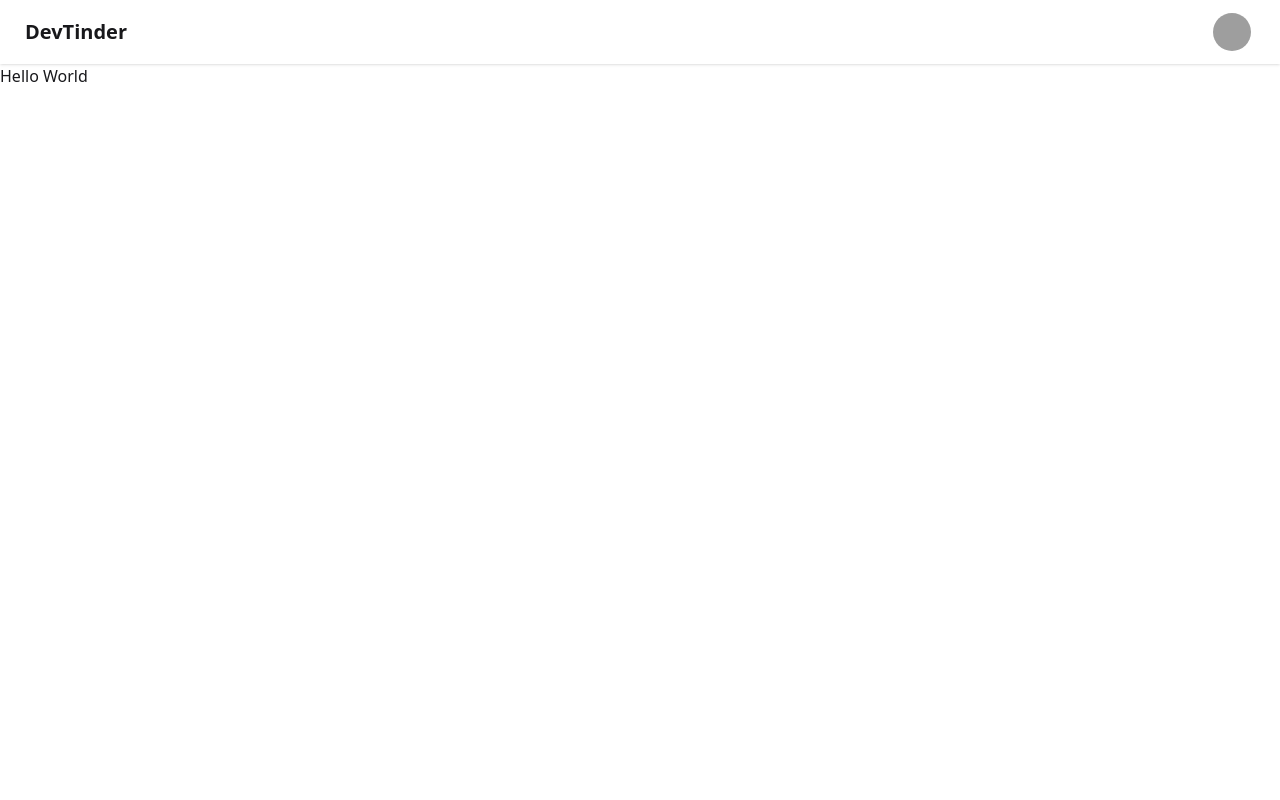
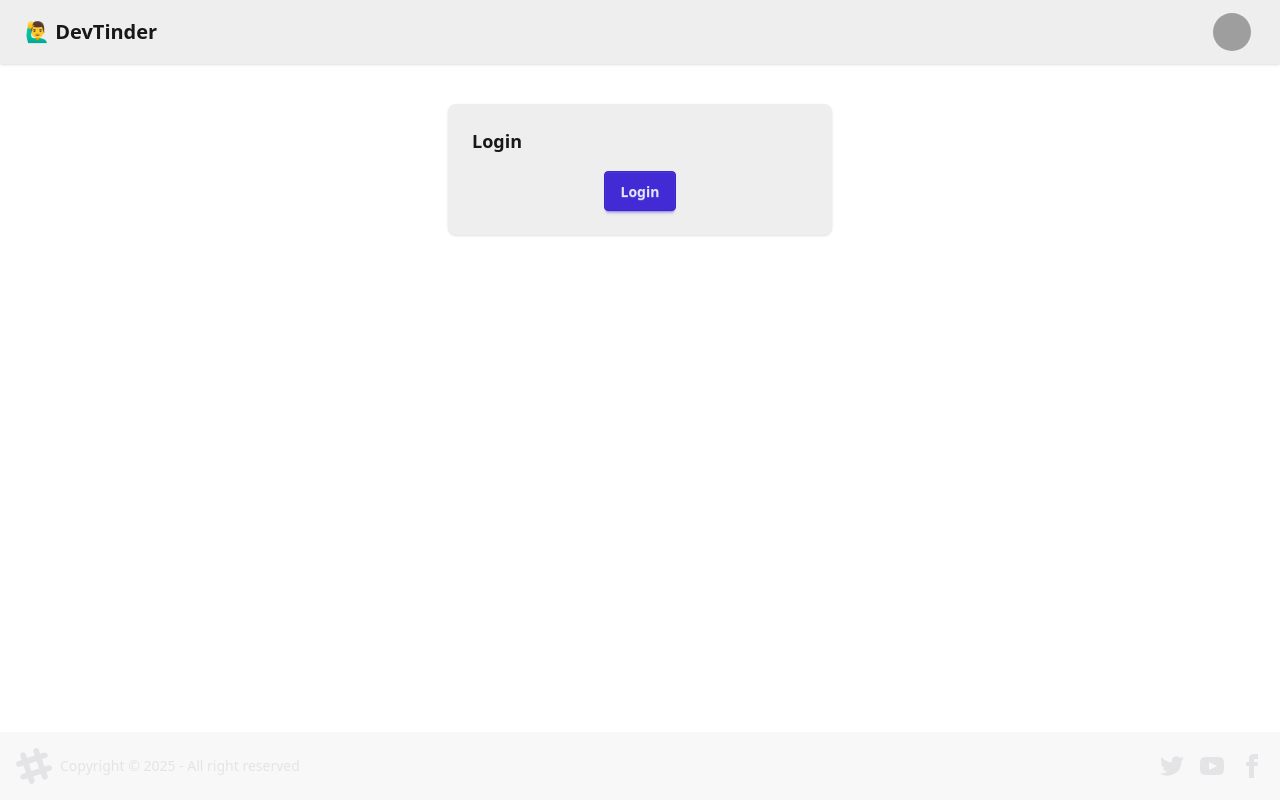
Before and after one commit to achalkumar98/devTinder-web, a React (Vite) app: page /login in a window 1280 px wide. Built offline with nearby package versions, Linux system fonts and the light colour scheme; grey boxes are pictures that could not be loaded.

Commit message:
give routes

```diff
--- a/package.json
+++ b/package.json
@@ -13,6 +13,7 @@
     "@tailwindcss/vite": "^4.1.11",
     "react": "^19.1.0",
     "react-dom": "^19.1.0",
+    "react-router-dom": "^7.7.1",
     "tailwindcss": "^4.1.11"
   },
   "devDependencies": {
--- a/src/App.jsx
+++ b/src/App.jsx
@@ -1,36 +1,19 @@
+import { BrowserRouter, Routes, Route } from "react-router-dom"
+import Body from "./Body"
+import Profile from "./Profile"
+import Login from "./Login"
 
 function App() {
   return (
     <>
-    <div className="navbar bg-base-100 shadow-sm">
-  <div className="flex-1">
-    <a className="btn btn-ghost text-xl">DevTinder</a>
-  </div>
-  <div className="flex gap-2 mx-5">
-    <div className="dropdown dropdown-end">
-      <div tabIndex={0} role="button" className="btn btn-ghost btn-circle avatar">
-        <div className="w-10 rounded-full">
-          <img
-            alt="Tailwind CSS Navbar component"
-            src="https://img.daisyui.com/images/stock/photo-1534528741775-53994a69daeb.webp" />
-        </div>
-      </div>
-      <ul
-        tabIndex={0}
-        className="menu menu-sm dropdown-content bg-base-100 rounded-box z-1 mt-3 w-52 p-2 shadow">
-        <li>
-          <a className="justify-between">
-            Profile
-            <span className="badge">New</span>
-          </a>
-        </li>
-        <li><a>Settings</a></li>
-        <li><a>Logout</a></li>
-      </ul>
-    </div>
-  </div>
-</div>
-      <h1>Hello World</h1>
+  <BrowserRouter basename="/">
+    <Routes>
+      <Route path="/" element={<Body />}>
+        <Route path="/login" element={<Login />} />
+        <Route path="/profile" element={<Profile />} />
+      </Route>
+    </Routes>
+  </BrowserRouter>
     </>
   )
 }
--- /dev/null
+++ b/src/Body.jsx
@@ -0,0 +1,15 @@
+import Footer from './Footer'
+import NavBar from './NavBar'
+import { Outlet } from 'react-router-dom'
+
+const Body = () => {
+  return (
+    <div>
+      <NavBar />
+      <Outlet />
+      <Footer />
+    </div>
+  )
+}
+
+export default Body
--- /dev/null
+++ b/src/Footer.jsx
@@ -0,0 +1,59 @@
+import React from "react";
+
+const Footer = () => {
+  return (
+    <footer className="footer sm:footer-horizontal bg-base-200 text-neutral-content p-4 fixed bottom-0">
+      <aside className="grid-flow-col items-center">
+        <svg
+          width="36"
+          height="36"
+          viewBox="0 0 24 24"
+          xmlns="http://www.w3.org/2000/svg"
+          fillRule="evenodd"
+          clipRule="evenodd"
+          className="fill-current"
+        >
+          <path d="M22.672 15.226l-2.432.811.841 2.515c.33 1.019-.209 2.127-1.23 2.456-1.15.325-2.148-.321-2.463-1.226l-.84-2.518-5.013 1.677.84 2.517c.391 1.203-.434 2.542-1.831 2.542-.88 0-1.601-.564-1.86-1.314l-.842-2.516-2.431.809c-1.135.328-2.145-.317-2.463-1.229-.329-1.018.211-2.127 1.231-2.456l2.432-.809-1.621-4.823-2.432.808c-1.355.384-2.558-.59-2.558-1.839 0-.817.509-1.582 1.327-1.846l2.433-.809-.842-2.515c-.33-1.02.211-2.129 1.232-2.458 1.02-.329 2.13.209 2.461 1.229l.842 2.515 5.011-1.677-.839-2.517c-.403-1.238.484-2.553 1.843-2.553.819 0 1.585.509 1.85 1.326l.841 2.517 2.431-.81c1.02-.33 2.131.211 2.461 1.229.332 1.018-.21 2.126-1.23 2.456l-2.433.809 1.622 4.823 2.433-.809c1.242-.401 2.557.484 2.557 1.838 0 .819-.51 1.583-1.328 1.847m-8.992-6.428l-5.01 1.675 1.619 4.828 5.011-1.674-1.62-4.829z"></path>
+        </svg>
+        <p>Copyright © {new Date().getFullYear()} - All right reserved</p>
+      </aside>
+      <nav className="grid-flow-col gap-4 md:place-self-center md:justify-self-end">
+        <a>
+          <svg
+            xmlns="http://www.w3.org/2000/svg"
+            width="24"
+            height="24"
+            viewBox="0 0 24 24"
+            className="fill-current"
+          >
+            <path d="M24 4.557c-.883.392-1.832.656-2.828.775 1.017-.609 1.798-1.574 2.165-2.724-.951.564-2.005.974-3.127 1.195-.897-.957-2.178-1.555-3.594-1.555-3.179 0-5.515 2.966-4.797 6.045-4.091-.205-7.719-2.165-10.148-5.144-1.29 2.213-.669 5.108 1.523 6.574-.806-.026-1.566-.247-2.229-.616-.054 2.281 1.581 4.415 3.949 4.89-.693.188-1.452.232-2.224.084.626 1.956 2.444 3.379 4.6 3.419-2.07 1.623-4.678 2.348-7.29 2.04 2.179 1.397 4.768 2.212 7.548 2.212 9.142 0 14.307-7.721 13.995-14.646.962-.695 1.797-1.562 2.457-2.549z"></path>
+          </svg>
+        </a>
+        <a>
+          <svg
+            xmlns="http://www.w3.org/2000/svg"
+            width="24"
+            height="24"
+            viewBox="0 0 24 24"
+            className="fill-current"
+          >
+            <path d="M19.615 3.184c-3.604-.246-11.631-.245-15.23 0-3.897.266-4.356 2.62-4.385 8.816.029 6.185.484 8.549 4.385 8.816 3.6.245 11.626.246 15.23 0 3.897-.266 4.356-2.62 4.385-8.816-.029-6.185-.484-8.549-4.385-8.816zm-10.615 12.816v-8l8 3.993-8 4.007z"></path>
+          </svg>
+        </a>
+        <a>
+          <svg
+            xmlns="http://www.w3.org/2000/svg"
+            width="24"
+            height="24"
+            viewBox="0 0 24 24"
+            className="fill-current"
+          >
+            <path d="M9 8h-3v4h3v12h5v-12h3.642l.358-4h-4v-1.667c0-.955.192-1.333 1.115-1.333h2.885v-5h-3.808c-3.596 0-5.192 1.583-5.192 4.615v3.385z"></path>
+          </svg>
+        </a>
+      </nav>
+    </footer>
+  );
+};
+
+export default Footer;
--- /dev/null
+++ b/src/Login.jsx
@@ -0,0 +1,21 @@
+import React from "react";
+
+const Login = () => {
+  return (
+    <div className="flex justify-center my-10">
+      <div className="card bg-base-300 w-96 shadow-sm">
+        <div className="card-body">
+          <h2 className="card-title">Login</h2>
+          <div>
+
+          </div>
+          <div className="card-actions justify-center">
+            <button className="btn btn-primary">Login</button>
+          </div>
+        </div>
+      </div>
+    </div>
+  );
+};
+
+export default Login;
--- /dev/null
+++ b/src/NavBar.jsx
@@ -0,0 +1,46 @@
+import React from "react";
+
+const NavBar = () => {
+  return (
+      <div className="navbar bg-base-300 shadow-sm">
+        <div className="flex-1">
+          <a className="btn btn-ghost text-xl">🙋‍♂️ DevTinder</a>
+        </div>
+        <div className="flex gap-2">
+          <div className="dropdown dropdown-end mx-5">
+            <div
+              tabIndex={0}
+              role="button"
+              className="btn btn-ghost btn-circle avatar"
+            >
+              <div className="w-10 rounded-full ">
+                <img
+                  alt="Tailwind CSS Navbar component"
+                  src="https://img.daisyui.com/images/stock/photo-1534528741775-53994a69daeb.webp"
+                />
+              </div>
+            </div>
+            <ul
+              tabIndex={0}
+              className="menu menu-sm dropdown-content bg-base-100 rounded-box z-1 mt-3 w-52 p-2 shadow"
+            >
+              <li>
+                <a className="justify-between">
+                  Profile
+                  <span className="badge">New</span>
+                </a>
+              </li>
+              <li>
+                <a>Settings</a>
+              </li>
+              <li>
+                <a>Logout</a>
+              </li>
+            </ul>
+          </div>
+        </div>
+      </div>
+  );
+};
+
+export default NavBar;
--- /dev/null
+++ b/src/Profile.jsx
@@ -0,0 +1,11 @@
+import React from 'react'
+
+const Profile = () => {
+  return (
+    <div>
+        <h1 className="text-3xl font-bold">Profile Page</h1>
+    </div>
+  )
+}
+
+export default Profile
```
Also changed, not shown: 1 other file (tests, documents, lock files or other folders).
